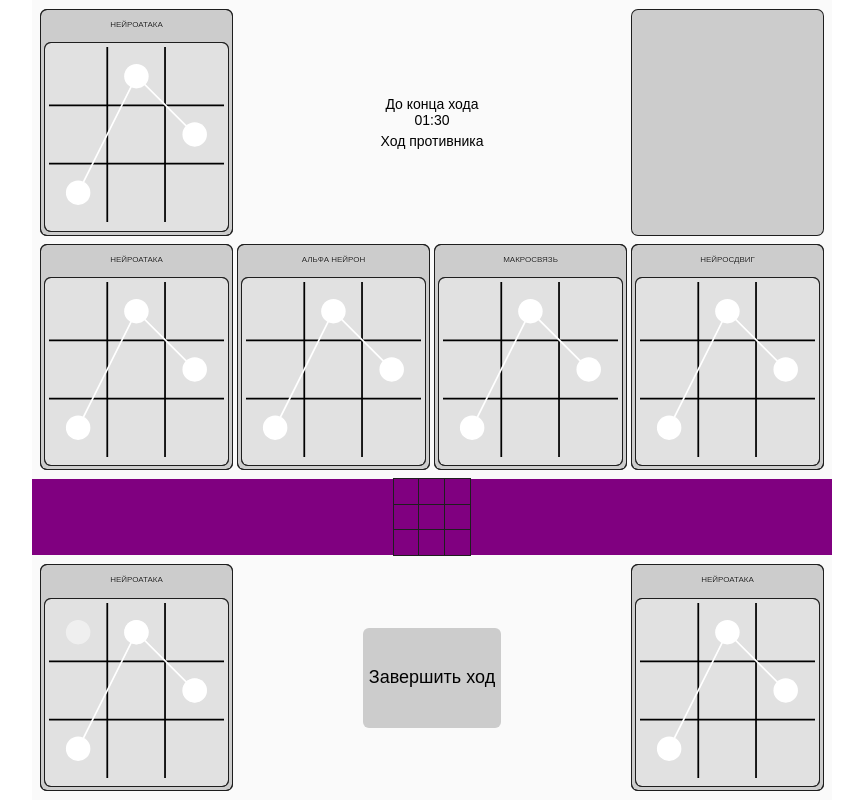
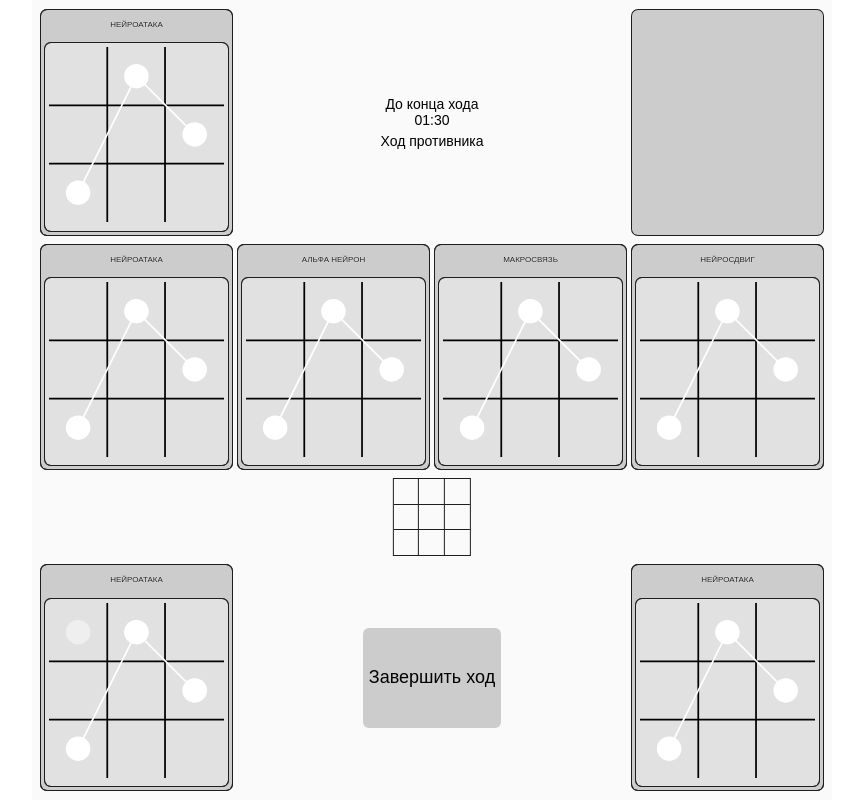
Before and after one commit to mazax1ct/neuro, a website: page src/index.html in a window 1280 px wide. Shown: the whole page, without its empty margins (208-1071 px from the left). Drawn offline with nearby package versions, Linux system fonts and the light colour scheme; files that its build step writes are made by us from their sources.

Commit message:
try fix slider

```diff
--- a/src/css/project/_neuro.sass
+++ b/src/css/project/_neuro.sass
@@ -64,17 +64,18 @@ $cardsInRow: 7
   flex-direction: column
 
 .field-block
-  align-items: center
   flex-grow: 1
-  flex-direction: column
-  justify-content: center
-  background-color: purple
+  position: relative
 
 .field
   outline: 1px solid #1e1e1e
   display: flex
   flex-wrap: wrap
   height: 100%
+  left: 50%
+  position: absolute
+  transform: translateX(-50%)
+  top: 0
   width: 100%
 
   &__cell
@@ -190,12 +191,12 @@ $cardsInRow: 7
 
     .stack__list
       align-items: center
-      background-color: #fff
       bottom: 0
       display: flex
       justify-content: center
       left: 0
       height: 100%
+      min-height: 60%
       position: fixed
       right: 0
       top: 0
```
Also changed, not shown: build/css/style.css.
